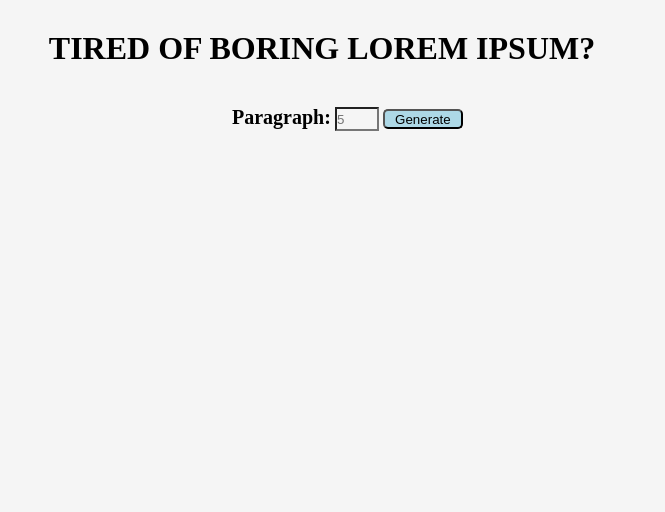
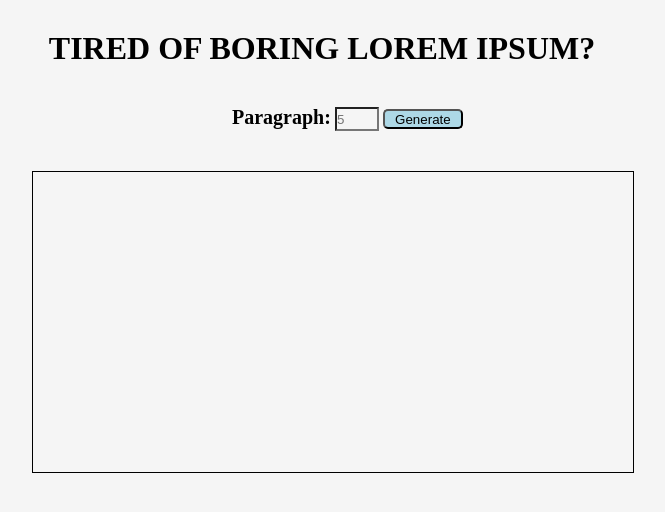
Before and after one commit to Muhammad-Hamza-Tahir/Random-Paragraph-Generator, a plain HTML site: page index.html in a window 1280 px wide. Shown: the whole page, without its empty margins (318-983 px from the left). Drawn offline with Linux system fonts and the light colour scheme.

Commit message:
Update style.css

```diff
--- a/style.css
+++ b/style.css
@@ -23,6 +23,7 @@
     height: 20px;
     background-color:lightblue;
     border-radius: 5px;
+    cursor: pointer;
 }
 #Generate:hover{
     background-color: white;
@@ -34,3 +35,12 @@ h1{
     margin-top: 30px;
 
 }
+#para{
+    width: 600px;
+    height: 300px;
+    border: 1px solid black;
+   margin-left: 350px;
+   margin-top: 40px;
+   color: rgba(0, 0, 0, .5);
+   text-align: center;
+}
```
